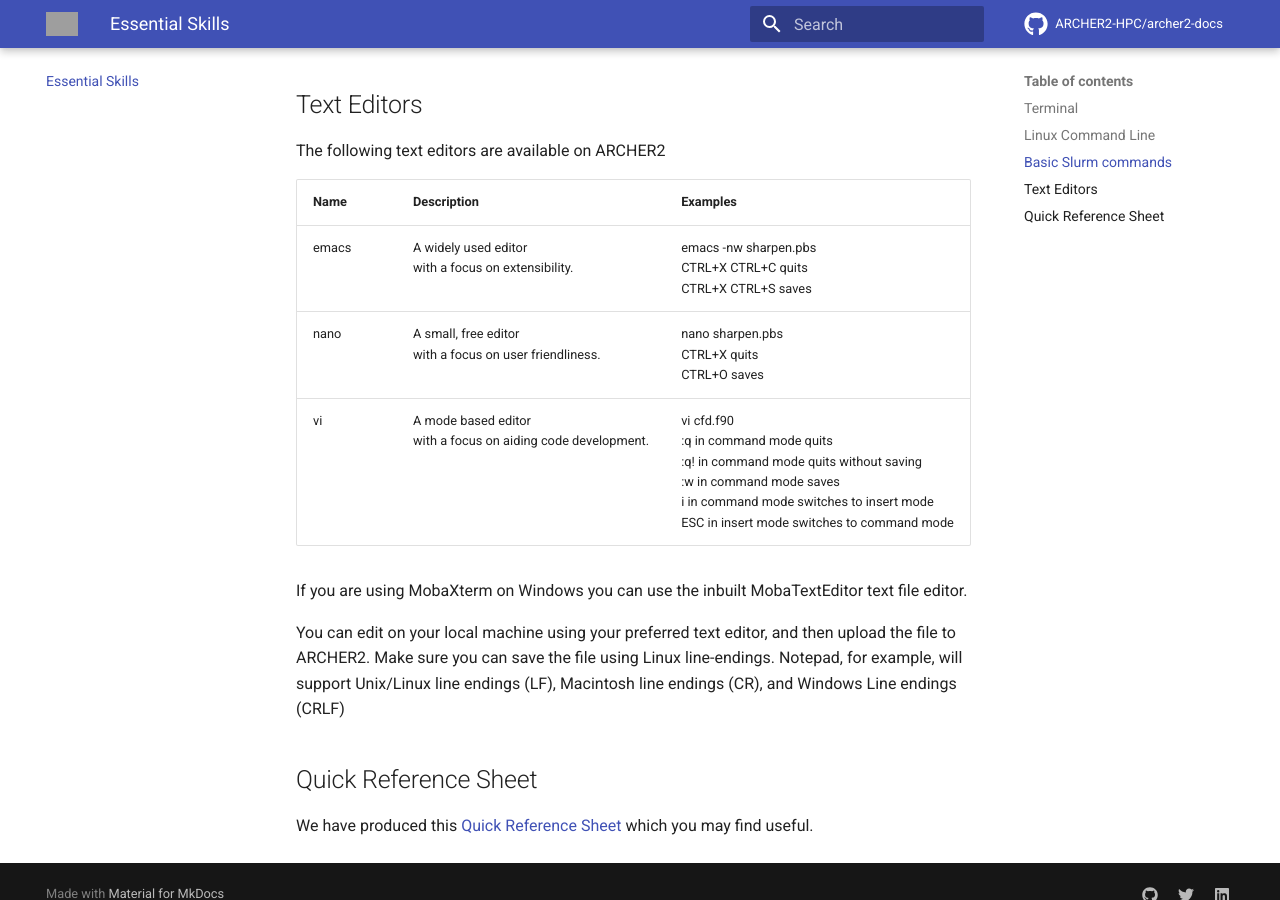
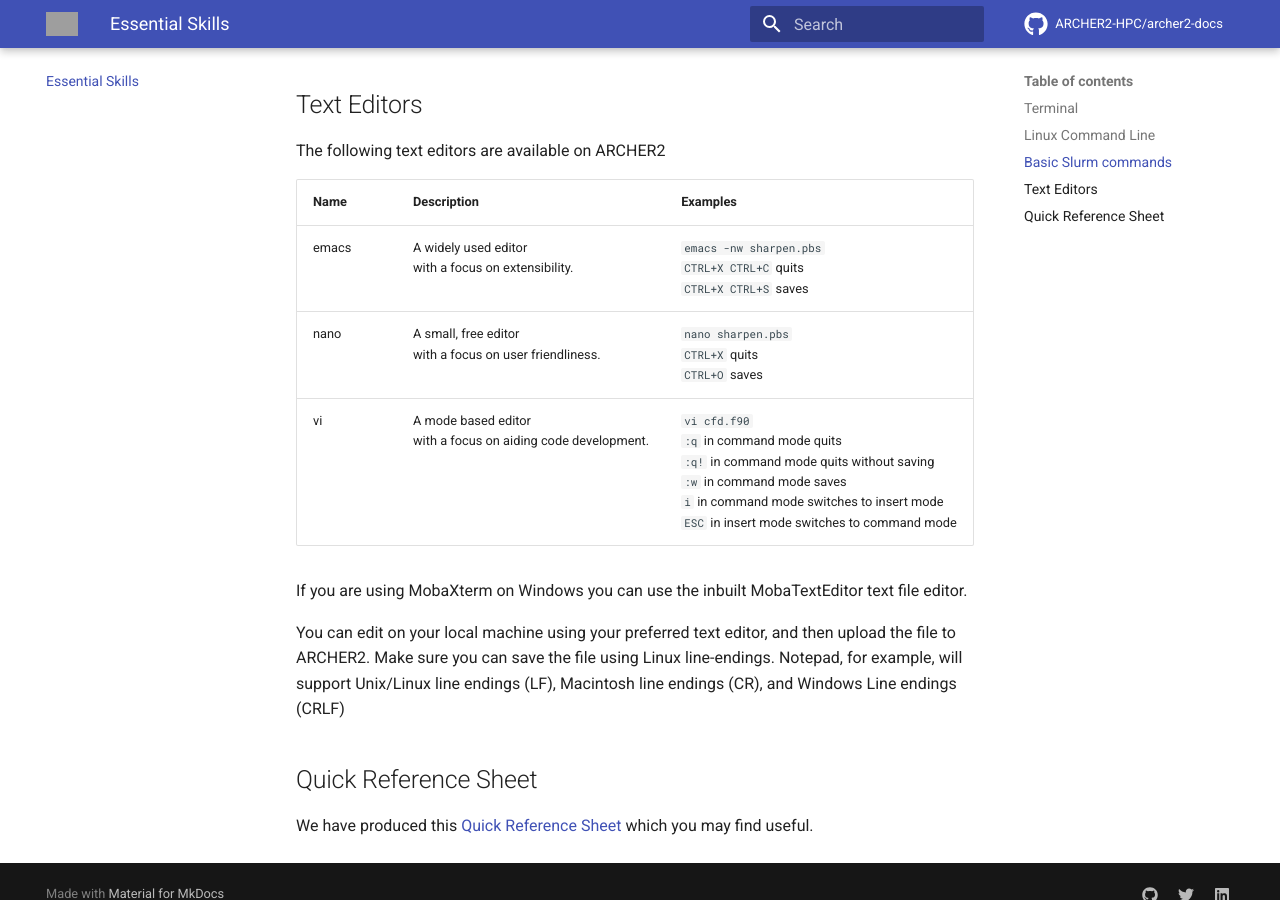
Before and after one commit to ARCHER2-HPC/archer2-docs, an MkDocs documentation site: the page built from docs/essentials/index.md, in a window 1280 px wide and 900 px high, scrolled down 825 px. Built offline with MkDocs 1.6.1 and Material for MkDocs 9.7.7, drawn with Linux system fonts in a browser that asks for light colours; comment, search, counter and statistics services are not loaded; grey boxes are pictures that could not be loaded.

Commit message:
Fix typo

```diff
--- a/docs/essentials/index.md
+++ b/docs/essentials/index.md
@@ -29,9 +29,9 @@ The following text editors are available on ARCHER2
 
 | Name | Description | Examples |
 | ---  | ---         | ---      |
-| emacs | A widely used editor <br /> with a focus on extensibility. | emacs    -nw    sharpen.pbs <br /> CTRL+X CTRL+C quits  <br /> CTRL+X CTRL+S saves
-| nano | A small, free editor  <br />with a focus on user friendliness.|nano sharpen.pbs <br /> CTRL+X quits <br /> CTRL+O saves|
-| vi | A mode based editor <br /> with a focus on aiding code development. | vi cfd.f90  <br /> :q in command mode quits  <br /> :q! in command mode quits without saving  <br />:w in command mode saves  <br /> i in command mode switches to insert mode  <br /> ESC in insert mode switches to command mode |
+| emacs | A widely used editor <br /> with a focus on extensibility. | `emacs    -nw    sharpen.pbs` <br /> `CTRL+X CTRL+C` quits  <br /> `CTRL+X CTRL+S` saves
+| nano | A small, free editor  <br />with a focus on user friendliness.|`nano sharpen.pbs` <br /> `CTRL+X` quits <br /> `CTRL+O` saves|
+| vi | A mode based editor <br /> with a focus on aiding code development. | `vi cfd.f90`  <br /> `:q` in command mode quits  <br /> `:q!` in command mode quits without saving  <br />`:w` in command mode saves  <br /> `i` in command mode switches to insert mode  <br /> `ESC` in insert mode switches to command mode |
 
 If you are using MobaXterm on Windows you can use the inbuilt MobaTextEditor text file editor.
 
```
Also changed, not shown: README.md (+2 -2 lines), docs/user-guide/connecting.md (+1 -1 lines).
